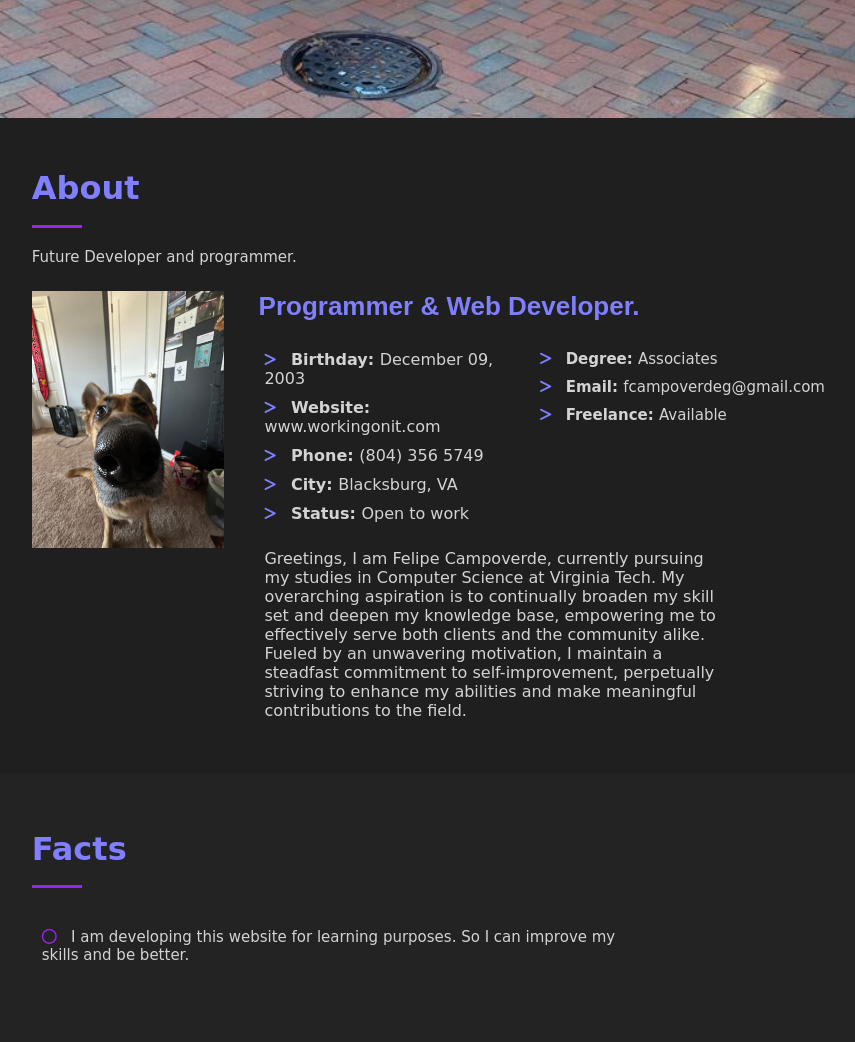
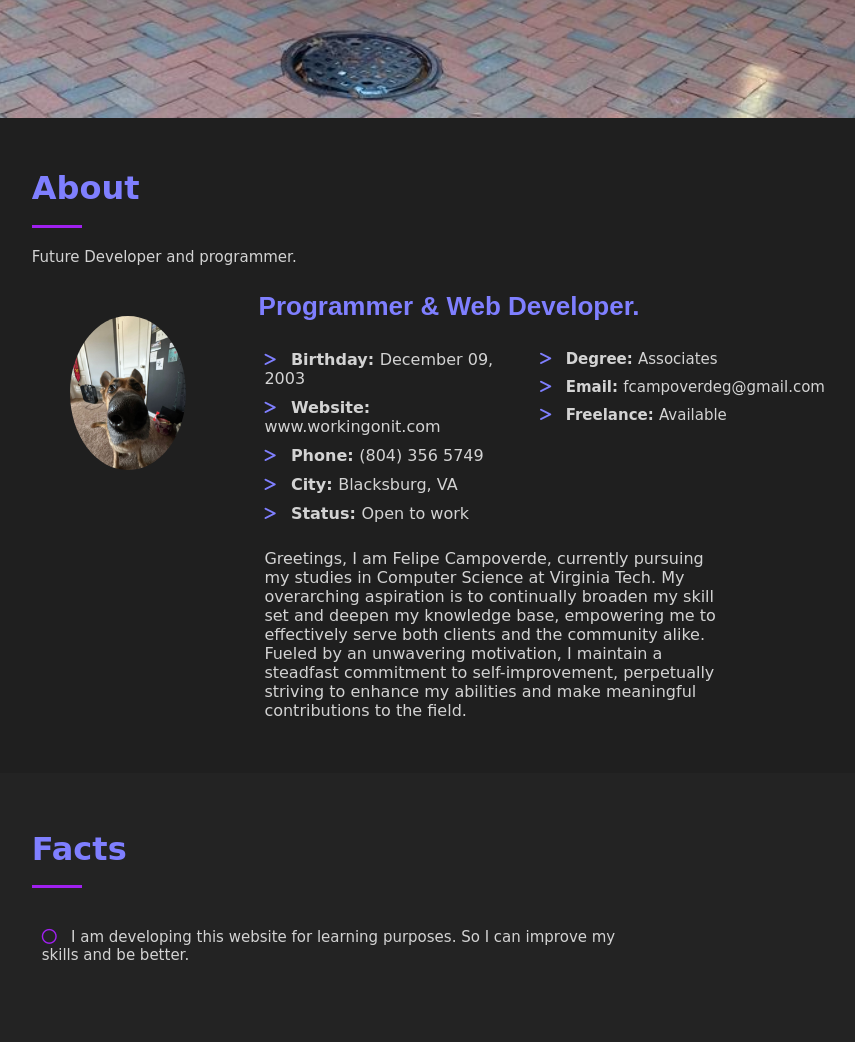
Before and after one commit to fcampoverdeg/resume-website, a plain HTML site: page index.html in a window 1280 px wide. Shown: the part 682-1724 px from the top of the page, without its empty margins (333-1188 px from the left). Drawn offline with Linux system fonts and the light colour scheme.

Commit message:
Update index.html

```diff
--- a/index.html
+++ b/index.html
@@ -103,7 +103,7 @@
       </div>
       <div class="about-row">
         <div class="about-picture">
-          <img class="img-fluid" src="img/sev.jpg" alt="" />
+          <img class="img-rounded" src="img/sev.jpg" alt="" />
         </div>
         <div class="about-me">
           <h3>Programmer & Web Developer.</h3>
```
